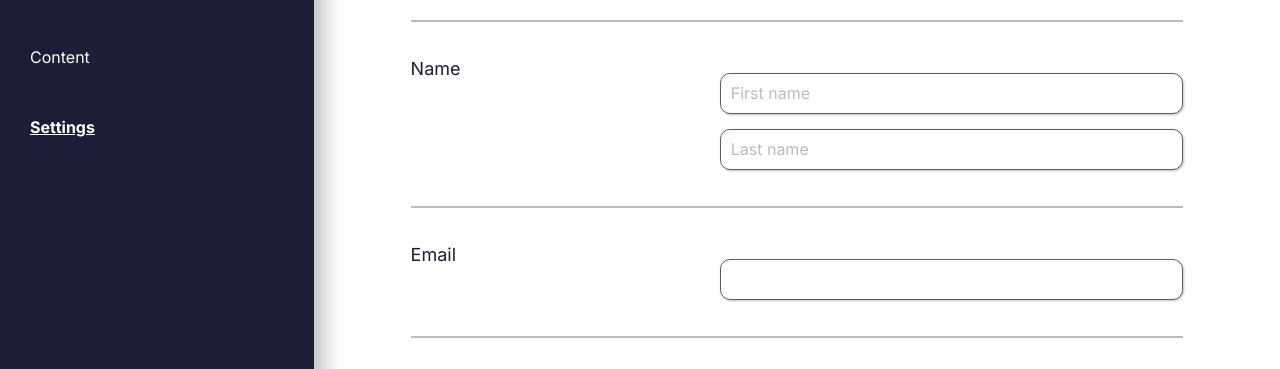
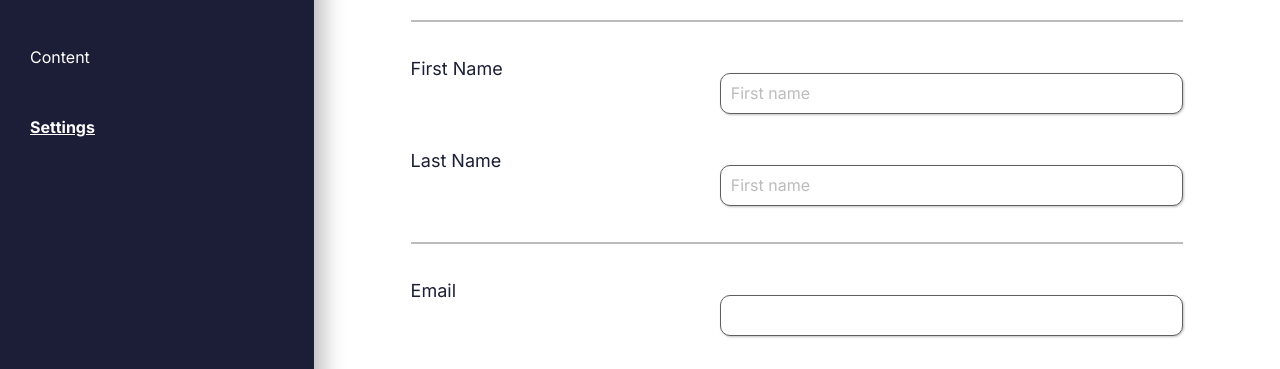
Before and after one commit to osmanmahad/Daily-UI-007, a plain HTML site: page index.html in a window 1280 px wide. Shown: the part 380-749 px from the top of the page. Drawn offline with Linux system fonts and the light colour scheme.

Commit message:
Update index.html

```diff
--- a/index.html
+++ b/index.html
@@ -35,19 +35,17 @@
       </div>
       <hr class="divider" />
       <div class="form_mobile">
-        <p>Name</p>
+        <p>First Name</p>
         <input
           type="text"
           name="First Name"
-          placeholder="First name"
           class="input_mobile"
         />
+        <p>Last Name</p>
         <input
           type="text"
           name="Last Name"
-          placeholder="Last name"
           class="input_mobile"
-          id="last_mobile"
         />
         <p>Email address</p>
         <input type="text" name="Email" class="input_mobile" />
@@ -96,7 +94,7 @@
           <hr class="divider" />
           <div class="inputs">
             <div class="inputs_left">
-              <p>Name</p>
+              <p>First Name</p>
             </div>
             <div class="inputs_right">
               <input
@@ -105,10 +103,17 @@
                 placeholder="First name"
                 class="input_mobile"
               />
+            </div>
+          </div>
+          <div class="inputs">
+            <div class="inputs_left">
+              <p>Last Name</p>
+            </div>
+            <div class="inputs_right">
               <input
                 type="text"
                 name="Last Name"
-                placeholder="Last name"
+                placeholder="First name"
                 class="input_mobile"
               />
             </div>
```
